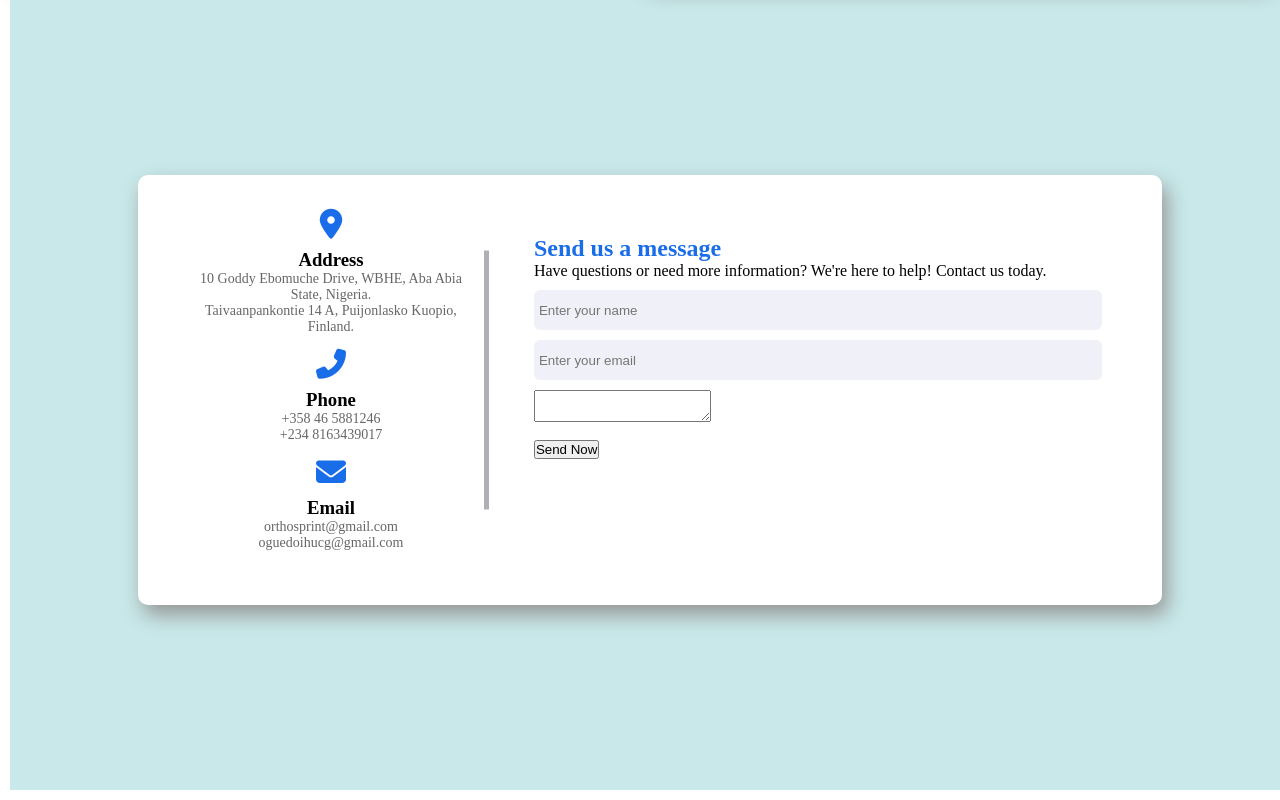
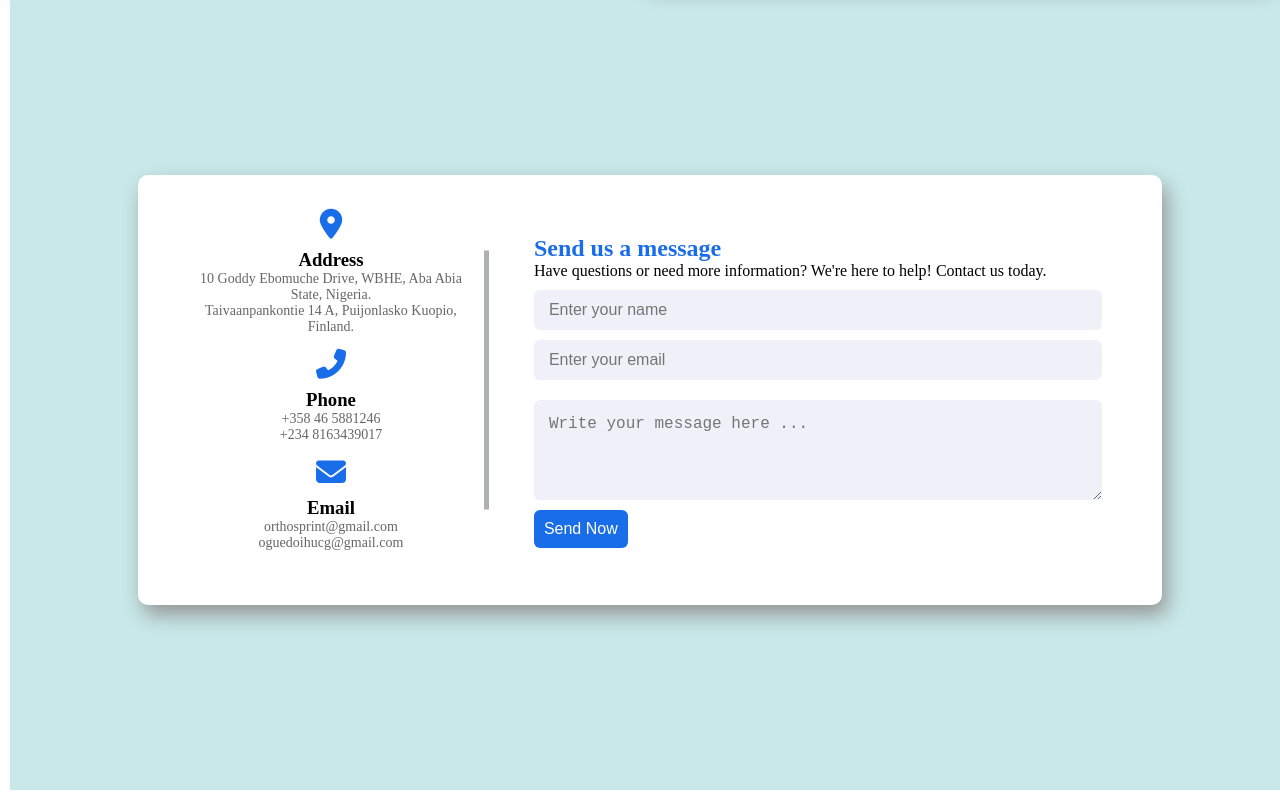
Before and after one commit to Mario-Gozie/Orthosprint-Website-App, a plain HTML site: page index.html in a window 1280 px wide. Shown: the part 4971-5771 px from the top of the page. Drawn offline with Linux system fonts and the light colour scheme.

Commit message:
Every thing is looking fair now

```diff
--- a/index.html
+++ b/index.html
@@ -454,11 +454,16 @@
               <div class="input__box">
                 <input type="email" placeholder="Enter your email" />
               </div>
-              <div class="input__box">
-                <textarea name="" id=""></textarea>
+              <div class="input__box Main__text-container">
+                <textarea
+                  class="Message__box"
+                  name=""
+                  id=""
+                  placeholder="Write your message here ..."
+                ></textarea>
               </div>
-              <div class="input__box Send_button">
-                <button>Send Now</button>
+              <div class="input__box Send_container">
+                <button class="Send_button">Send Now</button>
               </div>
             </form>
           </div>
--- a/style.css
+++ b/style.css
@@ -660,12 +660,30 @@ blockquote {
   width: 100%;
   height: 40px;
 }
-.input__box input {
+.input__box input,
+textarea {
   width: 100%;
   height: 100%;
   background-color: #f0f1f8;
+  font-size: 16px;
+  font-weight: 500;
   border: none;
   border-radius: 6px;
-  padding: 5px;
-  /* text-align: center; */
+  padding: 15px;
 }
+
+.Main__text-container {
+  min-height: 100px;
+  margin: 20px 0px 0 0;
+}
+
+.Send_button {
+  background-color: var(--facebook-color);
+  font-size: 16px;
+  color: var(--pure-white);
+  border-radius: 6px;
+  padding: 10px;
+  outline: none;
+  border: none;
+  cursor: pointer;
+}
```
